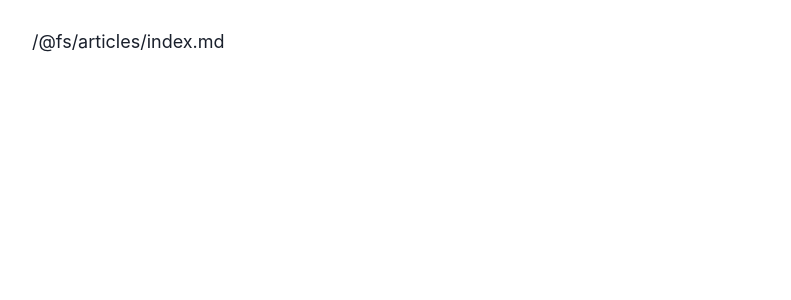
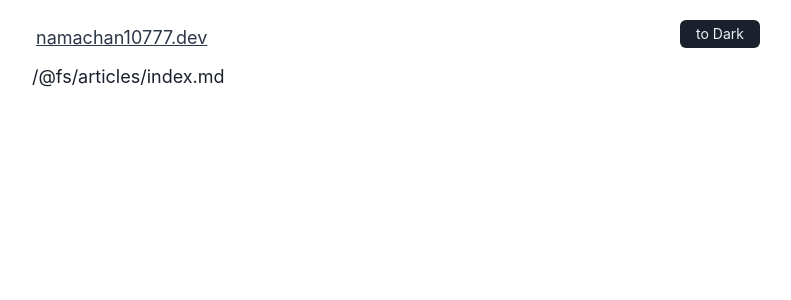
Before and after one commit to namachan10777/namachan10777.dev, a Next.js app: page / in a window 1280 px wide. Shown: the top 300 px of the page, without its empty margins (244-1035 px from the left). Built offline with nearby package versions, Linux system fonts and the light colour scheme.

Commit message:
add colorMode toggle button

```diff
--- /dev/null
+++ b/components/header.tsx
@@ -0,0 +1,46 @@
+import * as React from "react";
+import {
+  useColorMode,
+  Button,
+  chakra,
+  useColorModeValue,
+} from "@chakra-ui/react";
+import NormalLink from "./normalLink";
+
+export type HeaderProps = {
+  path: string[][];
+};
+
+const Header: React.FC<HeaderProps> = ({ path }) => {
+  const { colorMode, toggleColorMode } = useColorMode();
+  const navigation = [];
+  for (let i = 0; i < path.length; i++) {
+    if (i !== 0) {
+      navigation.push(<span key={2 * i}> / </span>);
+    }
+    navigation.push(
+      <NormalLink key={1 + 2 * i} href={path[i][1]}>
+        {path[i][0]}
+      </NormalLink>
+    );
+  }
+  const buttonBgColor = useColorModeValue("gray.800", "gray.100");
+  const buttonFgColor = useColorModeValue("gray.100", "gray.800");
+  return (
+    <chakra.header display="flex" flexDir="row" justifyContent="space-between">
+      {navigation}
+      <Button
+        onClick={toggleColorMode}
+        h={7}
+        fontSize="sm"
+        fontWeight="normal"
+        color={buttonFgColor}
+        bgColor={buttonBgColor}
+      >
+        to {colorMode === "light" ? "Dark" : "Light"}
+      </Button>
+    </chakra.header>
+  );
+};
+
+export default Header;
--- a/pages/index.tsx
+++ b/pages/index.tsx
@@ -5,6 +5,7 @@ import * as MdAst from "mdast";
 import * as Parser from "../lib/parser";
 import index from "../articles/index.md";
 import { chakra } from "@chakra-ui/react";
+import Header from "../components/header";
 
 type Props = {
   mdast: MdAst.Root;
@@ -47,6 +48,7 @@ export default function Home(props: Props) {
         fontSize={{ base: "md", md: "lg" }}
         width={{ base: "90%", md: "60%" }}
       >
+        <Header path={[["namachan10777.dev", "/"]]} />
         <Md mdast={props.mdast} />
       </chakra.main>
     </chakra.div>
```
Also changed, not shown: pages/blog.tsx (+7 -5 lines), pages/blog/[name].tsx (+11 -9 lines), pages/blog/tag/[name].tsx (+8 -9 lines), pages/diary.tsx (+7 -5 lines), pages/diary/[name].tsx (+11 -9 lines).
